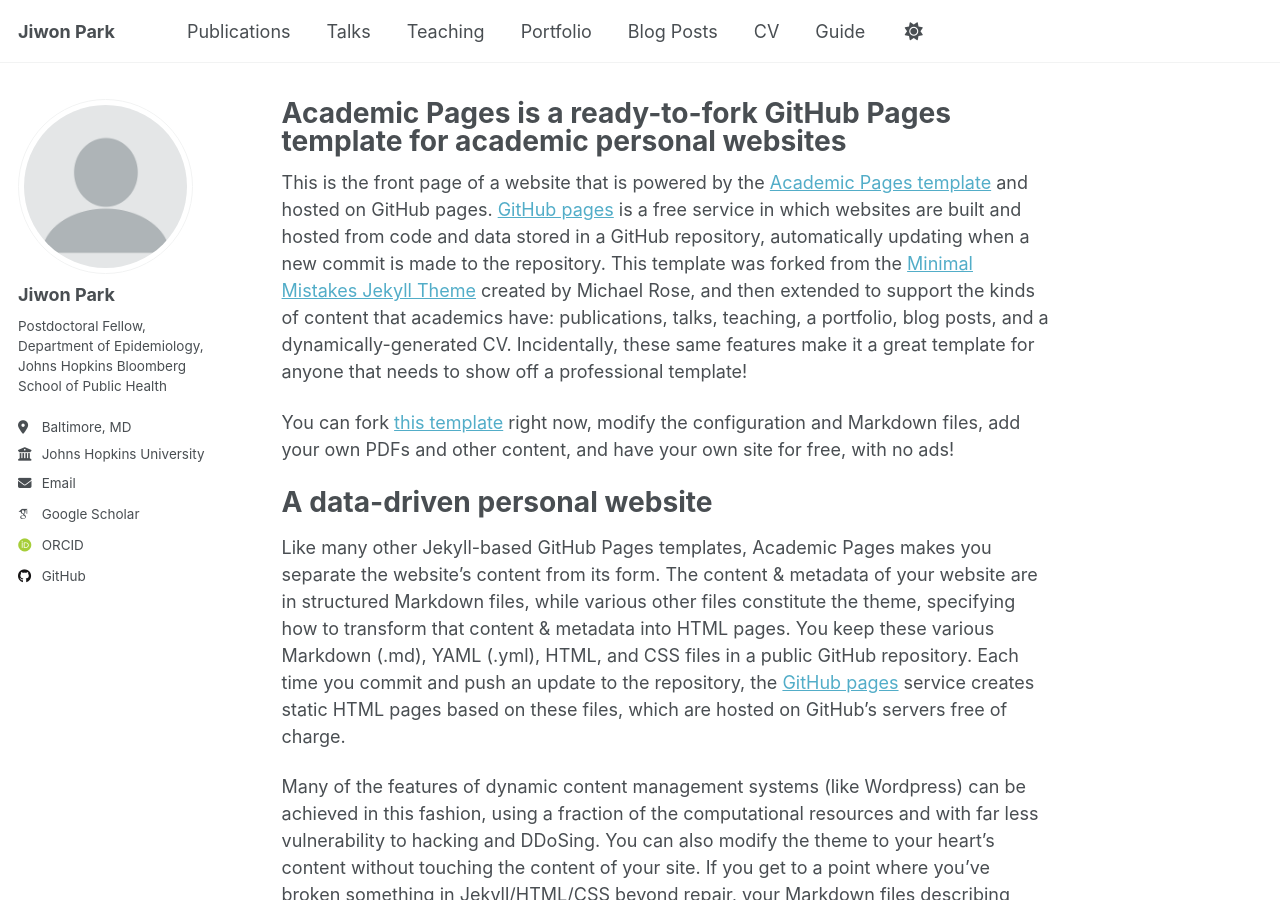
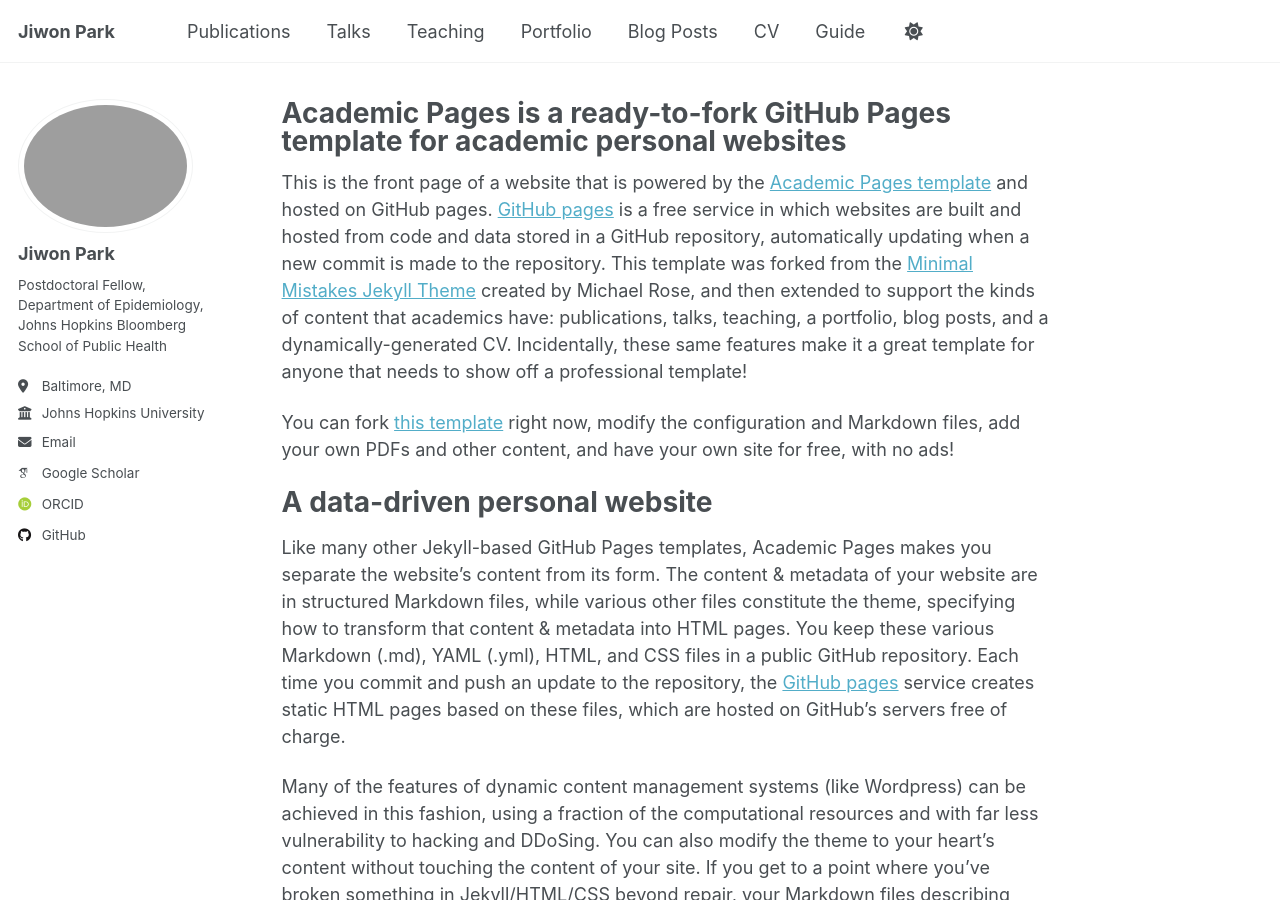
Before and after one commit to JiwonPark41/JiwonPark41.github.io, a Jekyll site: the page built from _pages/about.md, in a window 1280 px wide and 900 px high. Built offline with Jekyll 4.4.1, drawn with Linux system fonts in a browser that asks for light colours; some web fonts are replaced; a script that is not in the unit is left out.

Commit message:
Update _config.yml
update info 4

```diff
--- a/_config.yml
+++ b/_config.yml
@@ -23,7 +23,7 @@ repository               : "JiwonPark41/JiwonPark41.github.io"
 #               Additional customization can be done by editing /_includes/author-profile.html
 author:
   # Biographic information
-  avatar           : "profile.png"
+  avatar           : "images/profile.jpeg"
   name             : "Jiwon Park"
   pronouns         : # example: "she/her"
   bio: "Postdoctoral Fellow, Department of Epidemiology, Johns Hopkins Bloomberg School of Public Health"
```
